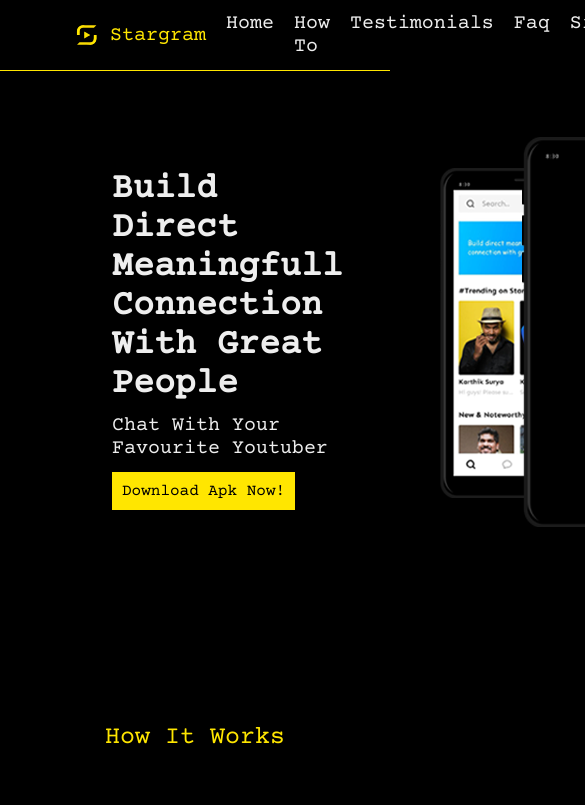
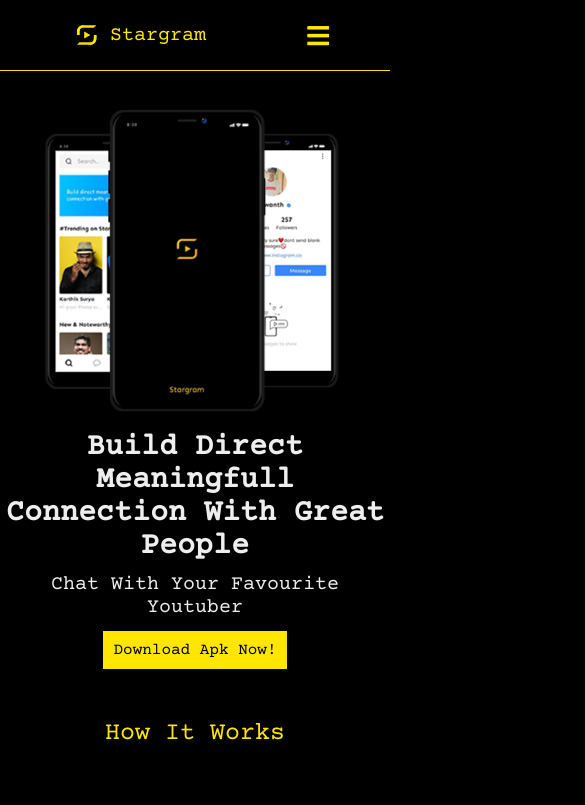
Before and after one commit to savadMKD/Stargram, a plain HTML site: page index.html in a window 390 px wide. Shown: the top 805 px of the page, 585 px wide, since content can reach past the window. Drawn offline with nearby package versions, Linux system fonts and the light colour scheme.

Commit message:
Completed....

```diff
--- a/index.html
+++ b/index.html
@@ -18,6 +18,10 @@
         <img src="img/logo.svg" alt="Stargram" />
         Stargram
       </div>
+      <input type="checkbox" id="check" />
+      <label for="check" class="checkbtn">
+        <i class="fas fa-bars"></i>
+      </label>
       <ul class="navigation">
         <li><a href="#home">Home</a></li>
         <li><a href="#how_to">How To</a></li>
--- a/style.css
+++ b/style.css
@@ -342,3 +342,92 @@ footer .social ul li a:nth-child(1) {
 footer .social ul li a:nth-child(2) {
   color: #b43684;
 }
+
+.checkbtn {
+  font-size: 25px;
+  color: var(--logo-color);
+  float: right;
+  line-height: 80px;
+  margin-right: 1px;
+  cursor: pointer;
+  display: none;
+}
+#check {
+  display: none;
+}
+
+@media screen and (max-width: 800px) {
+  .hero {
+    flex-direction: column-reverse;
+    padding: initial;
+    text-align: center;
+    padding-top: 95px;
+  }
+  .hero .hero_image img {
+    width: 450px;
+  }
+  .hero .hero_content h1 {
+    font-size: 30px;
+  }
+
+  .how_to .how_it_works {
+    flex-direction: column;
+  }
+  .how_to .how_it_works div {
+    padding: initial;
+    margin-bottom: 10px;
+    width: 400px;
+  }
+  .faq_section details {
+    width: 500px;
+  }
+  .faq_section details p {
+    padding: 37px;
+  }
+  .contact_section .contact_form .form_group input {
+    width: 400px;
+  }
+  footer {
+    align-items: center;
+    flex-direction: column;
+    justify-content: space-around;
+  }
+  footer .email {
+    margin: 10px;
+    margin-bottom: 20px;
+  }
+  footer .social {
+    margin-bottom: 20px;
+  }
+
+  header .checkbtn {
+    display: flex;
+    flex-direction: row-reverse;
+  }
+  header ul {
+    display: flex;
+    padding-top: 30px;
+    flex-direction: column;
+    position: fixed;
+    width: 100%;
+    height: 50vh;
+    background: #1f1e1e;
+    top: 72px;
+    left: -100%;
+    text-align: center;
+    transition: all 0.5s;
+  }
+  header ul li {
+    margin: 10px 0;
+    line-height: 30px;
+  }
+  header ul li a {
+    font-size: 20px;
+  }
+  header ul li a:hover {
+    color: var(--logo-color);
+  }
+  #check:checked ~ ul {
+    left: 0;
+  }
+}
```
